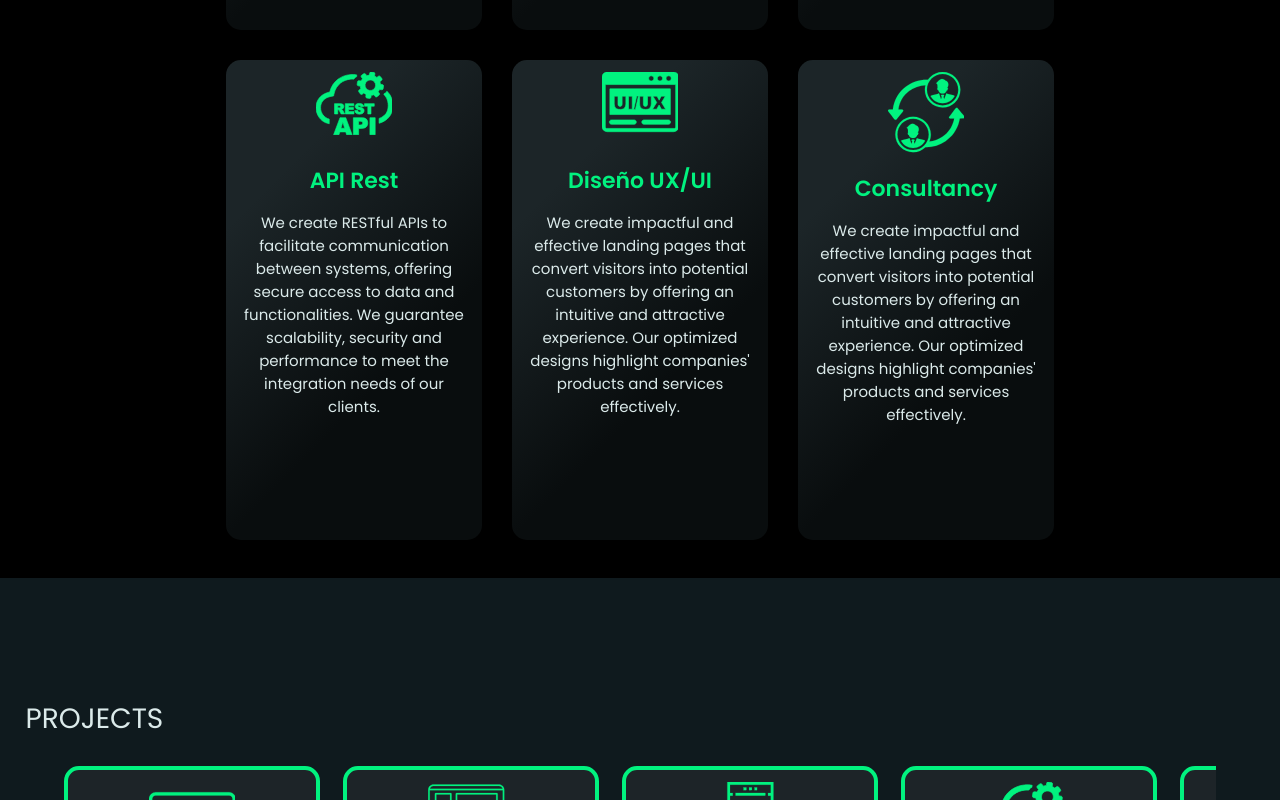
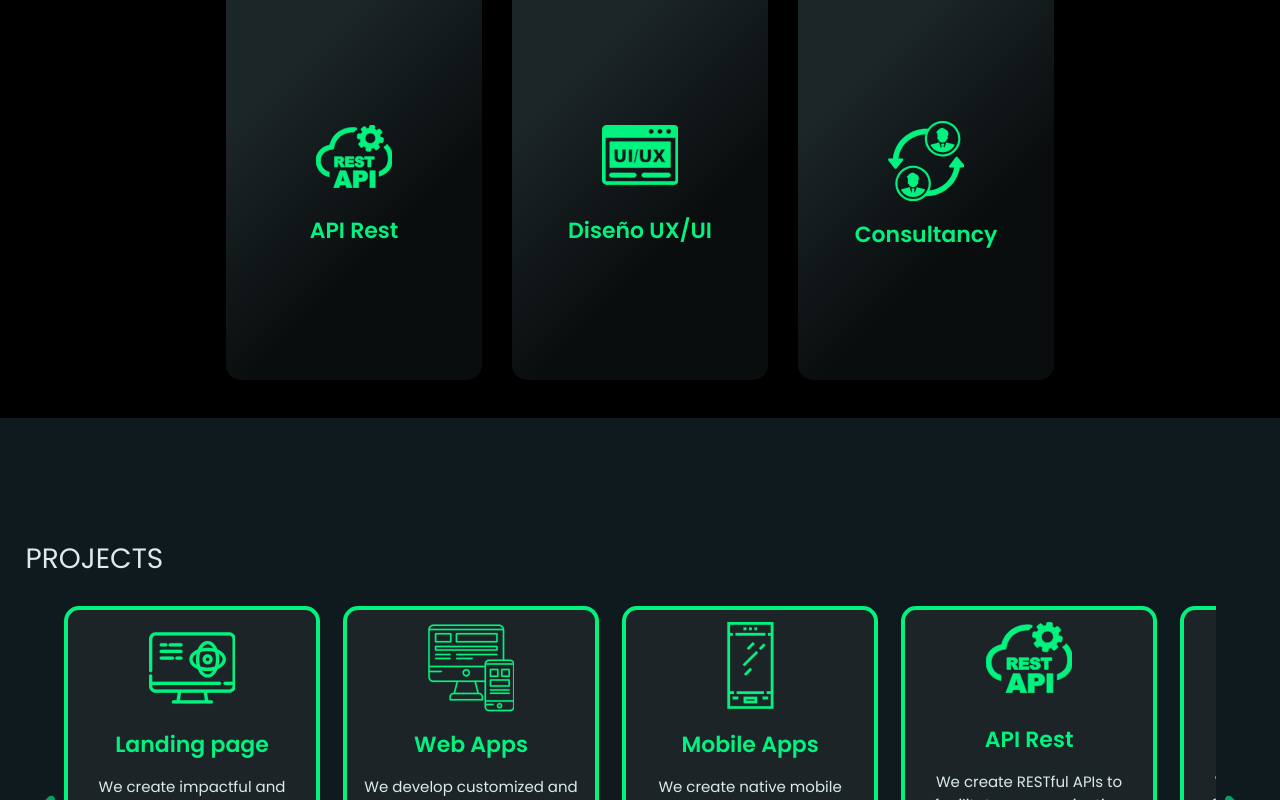
Before and after one commit to FranMack/ZMdevs, a React (Vite) app: page / in a window 1280 px wide. Shown: the part 2240-3040 px from the top of the page. Built offline with nearby package versions, Linux system fonts and the light colour scheme.

Commit message:
FEAT: flip service card

```diff
--- a/src/components/Footer.jsx
+++ b/src/components/Footer.jsx
@@ -1,5 +1,5 @@
 import { socialMedia } from "../assets/social_media/icons";
-import logo from "../assets/images/l1.png";
+import logo from "../assets/images/logo1.png";
 
 function Footer(){
 
--- a/src/components/ServicesCard.jsx
+++ b/src/components/ServicesCard.jsx
@@ -6,17 +6,23 @@ function ServicesCard({title,description,image}){
 
     return(<>
     <div className="service-card efectoRevealOut">
-
-    <div className="service-icon-container">
+        <div className="flip-card">
+            <div className="flip-card-front">
+    <div className="service-icon-container-front">
             {image}
         </div>
 
         <h2>{title}</h2>
-        <p>{description}</p>
 
 
 
+        </div>
+        <div className="flip-card-back">
 
+        <h2>{title}</h2>
+        <p>{description}</p>
+        </div>
+        </div>
     </div>
     </>)
 }
--- a/src/styles/components/_footer.scss
+++ b/src/styles/components/_footer.scss
@@ -3,14 +3,14 @@
 .footer{
     width: 100vw;
     height: 30vh;
-    background: rgb(1,242,127);
-    background: linear-gradient(90deg, rgba(1,242,127,1) 0%, rgba(12,103,84,1) 72%, rgba(15,68,63,1) 100%);
+    background: rgb(9,13,14);
+    background: linear-gradient(315deg, rgba(9,13,14,1) 35%, rgba(28,37,40,1) 77%);
     display: flex;
     justify-content: space-evenly;
     align-items: center;
     font-size: 1.6rem;
     font-family: $cfDev_primaryFont;
-    color:$cfDev_tertiaryColor;
+    color:$cfDev_textPrimaryColor;
 
 
 
--- a/src/styles/components/_projectCard.scss
+++ b/src/styles/components/_projectCard.scss
@@ -5,7 +5,7 @@
     background-color:$backgroun_color3;
     border:solid 4px;
     border-color: $cfDev_primaryColor;
-    color: $cfDev_textSecundaryColor;
+
     border-radius: 15px;
     display: flex;
     flex-direction: column;
@@ -21,6 +21,7 @@
     h2{
         font-size: 2.2rem;
         font-weight: 600;
+        color: $cfDev_primaryColor;
 
     }
 
@@ -29,6 +30,7 @@
         text-align: center;
         margin-left: 5%;
         margin-right: 5%;
+        color: $cfDev_textTerciaryColor
 
 
     }
--- a/src/styles/components/_servicesCard.scss
+++ b/src/styles/components/_servicesCard.scss
@@ -1,17 +1,11 @@
 @import "../variables";
 .service-card{
-    height: 60vh;
+    height: 50vh;
     width: 20vw;
-    background: rgb(9,13,14);
-    background: linear-gradient(315deg, rgba(9,13,14,1) 35%, rgba(28,37,40,1) 77%);
     color: $cfDev_textTerciaryColor;
-    border-radius: 15px;
-    display: flex;
-    flex-direction: column;
-    align-items: center;
-    row-gap: 3%;
     font-weight: 400;
     flex-shrink: 0;
+    perspective: 2000px;
 
 
     h2{
@@ -31,6 +25,75 @@
     }
 }
 
+.flip-card{
+    position: relative;
+    row-gap: 3%;
+    width: 100%;
+    height: 100%;
+    transition: all 550ms cubic-bezier(0.1, 0.22, 0.8, 1.13);
+    transform-style: preserve-3d;
+
+}
+.flip-card:hover{
+    transform: rotateY(-180deg);
+}
+
+
+.flip-card-front{
+    position: absolute;
+    backface-visibility: hidden;
+
+    background: rgb(9,13,14);
+    background: linear-gradient(315deg, rgba(9,13,14,1) 35%, rgba(28,37,40,1) 77%);
+    border-radius: 15px;
+
+    display: flex;
+    flex-direction: column;
+    align-items: center;
+    justify-content: center;
+    background-color: red;
+    row-gap: 3%;
+    width: 100%;
+    height: 100%;
+
+
+}
+
+.flip-card-back{
+    position: absolute;
+    backface-visibility: hidden;
+    background: rgb(1,242,127);
+    background: linear-gradient(315deg, rgba(1,242,127,1) 0%, rgba(12,103,84,1) 72%, rgba(15,68,63,1) 100%);
+    border-radius: 15px;
+    display: flex;
+    flex-direction: column;
+    align-items: center;
+    justify-content: center;
+    background-color: blue;
+    row-gap: 3%;
+    width: 100%;
+    height: 100%;
+    transform: rotateY(-180deg);
+
+
+}
+
+
+
+
+
+.service-icon-container-front{
+    width: 30%;
+    aspect-ratio: 1;
+    margin-top: 5%;
+    svg{
+        fill:$cfDev_primaryColor;
+        stroke: $cfDev_primaryColor;
+        stroke-width: 1;
+
+    }
+}
+
 
 .service-icon-container{
     width: 30%;
--- a/src/styles/views/_contact.scss
+++ b/src/styles/views/_contact.scss
@@ -11,7 +11,8 @@
     font-family: $cfDev_primaryFont;
     font-size: 2.8rem;
     font-weight:400;
-    color: $cfDev_textPrimaryColor;
+    font-family: $cfDev_primaryFont;
+    color: $cfDev_textTerciaryColor;
 }
 }
 
@@ -97,7 +98,7 @@ button{
     h4{
         font-size: 3rem;
         font-weight: 600;
-        color: $cfDev_textTerciaryColor;
+        color: $cfDev_textPrimaryColor;
     }
 
     p{
```
